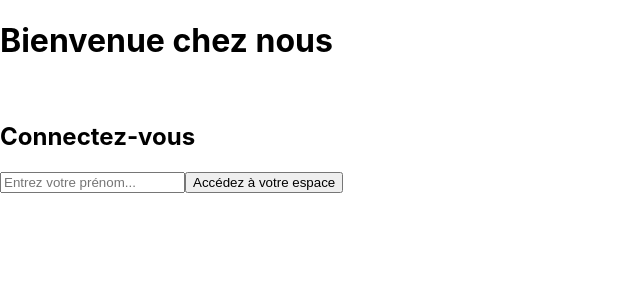
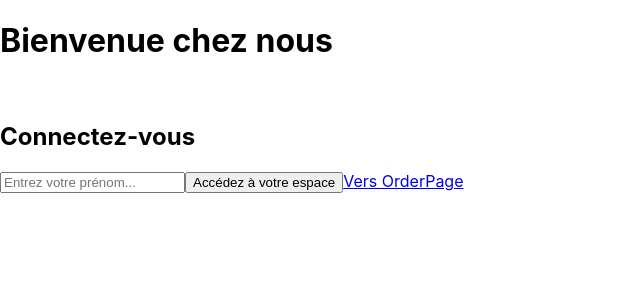
Before and after one commit to Ovgodd/crazee-burger, a React (Create React App) app: page / in a window 1280 px wide. Shown: the top 300 px of the page, without its empty margins (0-640 px from the left). Built offline with nearby package versions, Linux system fonts and the light colour scheme.

Commit message:
✨ F02: LOGIN > add redirection from/to OrderPage

```diff
--- a/src/components/pages/login/LoginForm.js
+++ b/src/components/pages/login/LoginForm.js
@@ -1,4 +1,5 @@
 import React, { useState } from "react";
+import { Link } from "react-router-dom";
 import { isValidName } from "./utils";
 export default function LoginForm() {
   // state(état, données)
@@ -29,6 +30,7 @@ export default function LoginForm() {
         required
       />
       <button>Accédez à votre espace</button>
+      <Link to="/order">Vers OrderPage</Link>
     </form>
   );
 }
--- a/src/components/pages/order/OrderPage.js
+++ b/src/components/pages/order/OrderPage.js
@@ -1,10 +1,13 @@
 import React from "react";
+import { Link } from "react-router-dom";
 export default function OrderPage() {
   return (
     <div>
       <h1>Bonjour prénom</h1>
       <br />
-      <button>Déconnexion</button>
+      <Link to="/">
+        <button>Déconnexion</button>
+      </Link>
     </div>
   );
 }
```
